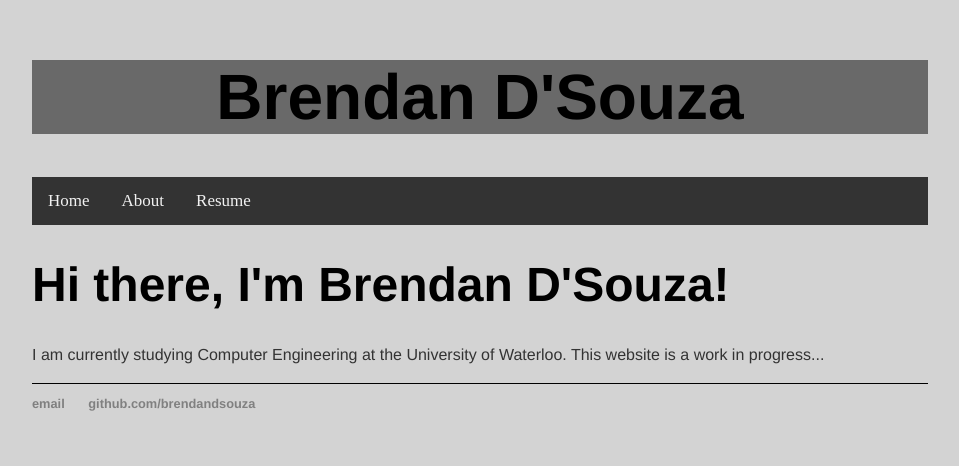
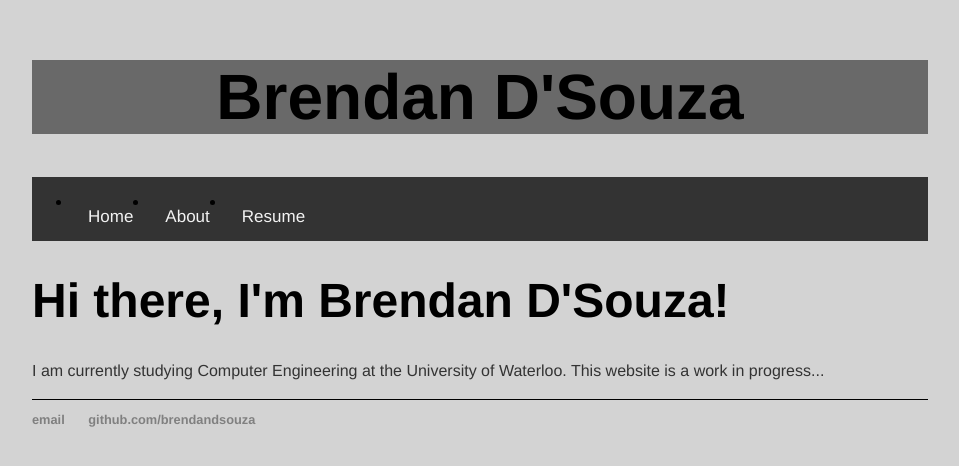
Before and after one commit to brendandsouza/brendandsouza.github.io, a Jekyll site: the page built from index.html, in a window 1280 px wide. Shown: the top 466 px of the page, without its empty margins (160-1119 px from the left). Built offline with Jekyll 4.4.1, drawn with Linux system fonts in a browser that asks for light colours; nearby versions of some CDN libraries.

```diff
--- a/_layouts/default.html
+++ b/_layouts/default.html
@@ -13,9 +13,12 @@
 			<div class="navbar" id="myNavbar">
 
 	        		<!--<a href="javascript:void(0);" class="icon" onclick="myFunction()">&#9776;</a>-->
-	        		<a href="/" id="home">Home</a>
-		        	<a href="/about/about.html" id="about">About</a>
-	        		<a href="/resume/resume.html" id="resume">Resume</a>
+	        		<ul class="menu">
+
+		        		<li><a href="/" id="home">Home</a></li>
+			        	<li><a href="/about/about.html" id="about">About</a></li>
+		        		<li><a href="/resume/resume.html" id="resume">Resume</a></li>
+		        	</ul>
 
 			</div>
 			<div class="container">
--- a/css/main.css
+++ b/css/main.css
@@ -87,6 +87,22 @@ ul li {
 
 /* Style the links inside the navigation bar */
 .navbar a {
+    font-family:'Helvetica', 'Arial', 'Sans-Serif';
+    float: left;
+    display: block;
+    color: #f2f2f2;
+    text-align: center;
+    padding: 14px 16px;
+    text-decoration: none;
+    font-size: 17px;
+}
+
+.menu li {
+    float: left;
+}
+
+.menu li a {
+    font-family:'Helvetica', 'Arial', 'Sans-Serif';
     float: left;
     display: block;
     color: #f2f2f2;
@@ -108,7 +124,7 @@ ul li {
     color: white;
 }
 
-.active.not {
+/*.active.not {
     float: left;
     display: block;
     color: #f2f2f2;
@@ -116,7 +132,7 @@ ul li {
     padding: 14px 16px;
     text-decoration: none;
     font-size: 17px;
-}
+}*/
 
 /* Hide the link that should open and close the topnav on small screens */
 .navbar .icon {
```
